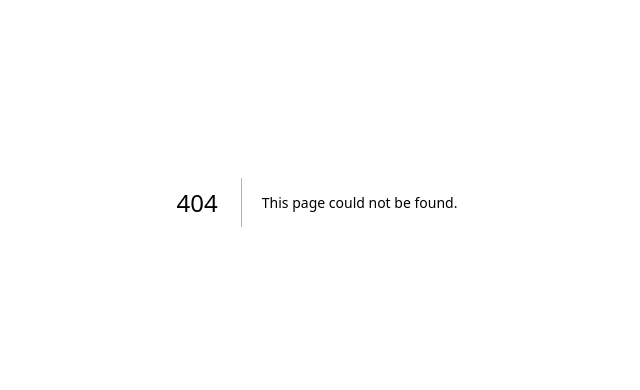
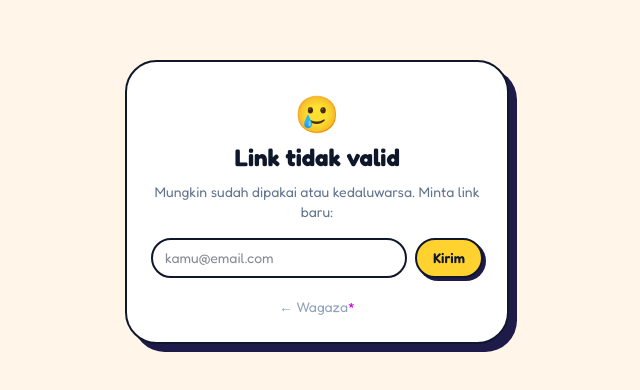
Before and after one commit to sonyarianto/wagaza-web, a Next.js app: page /verify in a window 1280 px wide. Before the commit this address had no page. Shown: the part 198-588 px from the top of the page, without its empty margins (323-963 px from the left). Built offline with nearby package versions, Linux system fonts and the light colour scheme.

Commit message:
feat: verify page and resend flow

```diff
--- /dev/null
+++ b/app/api/auth/resend/route.ts
@@ -0,0 +1,13 @@
+import { NextRequest, NextResponse } from "next/server";
+import { WAGAZA_API_URL } from "@/lib/wagaza";
+
+export async function POST(req: NextRequest) {
+  const { email } = await req.json().catch(() => ({}));
+  await fetch(`${WAGAZA_API_URL}/api/v1/auth/resend`, {
+    method: "POST",
+    headers: { "Content-Type": "application/json" },
+    body: JSON.stringify({ email: email || "" }),
+  }).catch(() => null);
+  // Always ok: never reveal whether the email exists.
+  return NextResponse.json({ ok: true });
+}
--- /dev/null
+++ b/app/api/auth/verify/route.ts
@@ -0,0 +1,31 @@
+import { NextRequest, NextResponse } from "next/server";
+import { WAGAZA_API_URL } from "@/lib/wagaza";
+
+export async function GET(req: NextRequest) {
+  const token = req.nextUrl.searchParams.get("token") || "";
+  if (!token) {
+    return NextResponse.json({ error: "missing token" }, { status: 400 });
+  }
+  const upstream = await fetch(
+    `${WAGAZA_API_URL}/api/v1/auth/verify?token=${encodeURIComponent(token)}`,
+    { cache: "no-store" }
+  );
+  const body = await upstream.json().catch(() => ({}));
+  if (!upstream.ok) {
+    return NextResponse.json(body, { status: upstream.status });
+  }
+  const res = NextResponse.json(body);
+  const token2 = (body as { token?: string }).token;
+  if (token2) {
+    res.cookies.set({
+      name: "wgz",
+      value: token2,
+      httpOnly: true,
+      secure: process.env.NODE_ENV === "production",
+      sameSite: "lax",
+      path: "/",
+      maxAge: 30 * 24 * 3600,
+    });
+  }
+  return res;
+}
--- a/app/register/page.tsx
+++ b/app/register/page.tsx
@@ -12,6 +12,7 @@ export default function Register() {
   const [confirm, setConfirm] = useState("");
   const [err, setErr] = useState("");
   const [busy, setBusy] = useState(false);
+  const [sent, setSent] = useState(false);
   const router = useRouter();
 
   async function submit(e: React.FormEvent) {
@@ -29,9 +30,13 @@ export default function Register() {
         headers: { "Content-Type": "application/json" },
         body: JSON.stringify({ email, password }),
       });
+      const b = await r.json().catch(() => ({}));
       if (!r.ok) {
-        const b = await r.json().catch(() => ({}));
         setErr(b.error || "register failed");
+        return;
+      }
+      if (b.needs_verification) {
+        setSent(true);
         return;
       }
       router.push("/dashboard");
@@ -59,6 +64,16 @@ export default function Register() {
           onSubmit={submit}
           className="bg-white border-2 border-slate-900 rounded-3xl p-6 pt-8 shadow-[8px_8px_0_#1e1b4b] rotate-1"
         >
+          {sent ? (
+            <div className="text-center py-4">
+              <div className="text-4xl mb-2">📬</div>
+              <h1 className="font-display font-bold text-2xl mb-2">Cek emailmu!</h1>
+              <p className="text-sm text-slate-500">
+                Link verifikasi meluncur ke <b>{email}</b>. Klik dalam 24 jam ya~
+              </p>
+            </div>
+          ) : (
+          <>
           <h1 className="font-display font-bold text-3xl mb-1">Bikin akun yuk!</h1>
           <p className="text-sm text-slate-500 mb-5">
             30 detik doang. <span className="font-hand text-lg text-slate-700">sumpah!</span>
@@ -106,6 +121,8 @@ export default function Register() {
               Masuk
             </Link>
           </p>
+          </>
+          )}
         </form>
         <p className="text-center mt-5">
           <Link href="/" className="font-display text-sm text-slate-400 hover:text-slate-800">
--- /dev/null
+++ b/app/verify/page.tsx
@@ -0,0 +1,96 @@
+"use client";
+import { Suspense, useEffect, useState } from "react";
+import Link from "next/link";
+import { useRouter, useSearchParams } from "next/navigation";
+
+function VerifyInner() {
+  const searchParams = useSearchParams();
+  const router = useRouter();
+  const [state, setState] = useState<"busy" | "ok" | "bad">("busy");
+  const [email, setEmail] = useState("");
+  const [resent, setResent] = useState(false);
+
+  useEffect(() => {
+    const token = searchParams.get("token") || "";
+    if (!token) {
+      setState("bad");
+      return;
+    }
+    fetch(`/api/auth/verify?token=${encodeURIComponent(token)}`)
+      .then(async (r) => {
+        if (!r.ok) throw new Error();
+        setState("ok");
+        setTimeout(() => router.push("/dashboard"), 1500);
+      })
+      .catch(() => setState("bad"));
+    // eslint-disable-next-line react-hooks/exhaustive-deps
+  }, []);
+
+  async function resend(e: React.FormEvent) {
+    e.preventDefault();
+    await fetch("/api/auth/resend", {
+      method: "POST",
+      headers: { "Content-Type": "application/json" },
+      body: JSON.stringify({ email }),
+    }).catch(() => null);
+    setResent(true);
+  }
+
+  return (
+    <main className="min-h-screen bg-[#FFF6E9] text-slate-900 flex items-center justify-center px-4">
+      <div className="w-full max-w-sm bg-white border-2 border-slate-900 rounded-3xl p-6 pt-8 shadow-[8px_8px_0_#1e1b4b] text-center">
+        {state === "busy" && (
+          <>
+            <div className="text-4xl mb-2">⏳</div>
+            <h1 className="font-display font-bold text-2xl">Verifikasi…</h1>
+          </>
+        )}
+        {state === "ok" && (
+          <>
+            <div className="text-4xl mb-2">🎉</div>
+            <h1 className="font-display font-bold text-2xl">Email verified!</h1>
+            <p className="text-sm text-slate-500 mt-2">Mengalihkan ke dashboard…</p>
+          </>
+        )}
+        {state === "bad" && (
+          <>
+            <div className="text-4xl mb-2">🥲</div>
+            <h1 className="font-display font-bold text-2xl">Link tidak valid</h1>
+            <p className="text-sm text-slate-500 mt-2 mb-4">
+              Mungkin sudah dipakai atau kedaluwarsa. Minta link baru:
+            </p>
+            {resent ? (
+              <p className="text-sm text-emerald-600 font-semibold">
+                ✅ Kalau emailmu terdaftar, link baru meluncur!
+              </p>
+            ) : (
+              <form onSubmit={resend} className="flex gap-2">
+                <input
+                  value={email} onChange={(e) => setEmail(e.target.value)}
+                  placeholder="kamu@email.com" type="email" required
+                  className="flex-1 min-w-0 bg-white border-2 border-slate-900 rounded-xl px-3 py-2 text-sm outline-none"
+                />
+                <button className="bg-amber-300 border-2 border-slate-900 rounded-full px-4 py-2 text-sm font-display font-semibold shadow-[3px_3px_0_#1e1b4b]">
+                  Kirim
+                </button>
+              </form>
+            )}
+            <p className="mt-4">
+              <Link href="/" className="font-display text-sm text-slate-400 hover:text-slate-800">
+                ← Wagaza<span className="text-fuchsia-600">*</span>
+              </Link>
+            </p>
+          </>
+        )}
+      </div>
+    </main>
+  );
+}
+
+export default function Verify() {
+  return (
+    <Suspense>
+      <VerifyInner />
+    </Suspense>
+  );
+}
--- a/lib/wagaza.ts
+++ b/lib/wagaza.ts
@@ -2,7 +2,7 @@ export const WAGAZA_API_URL = (process.env.WAGAZA_API_URL || "").replace(/\/$/,
 export const WAGAZA_API_KEY = process.env.WAGAZA_API_KEY || "";
 
 if (!WAGAZA_API_URL && process.env.NODE_ENV === "production") {
-  console.warn("[waga] WAGAZA_API_URL is not set");
+  console.warn("[wagaza] WAGAZA_API_URL is not set");
 }
 
 type WagaOpts = {
```
